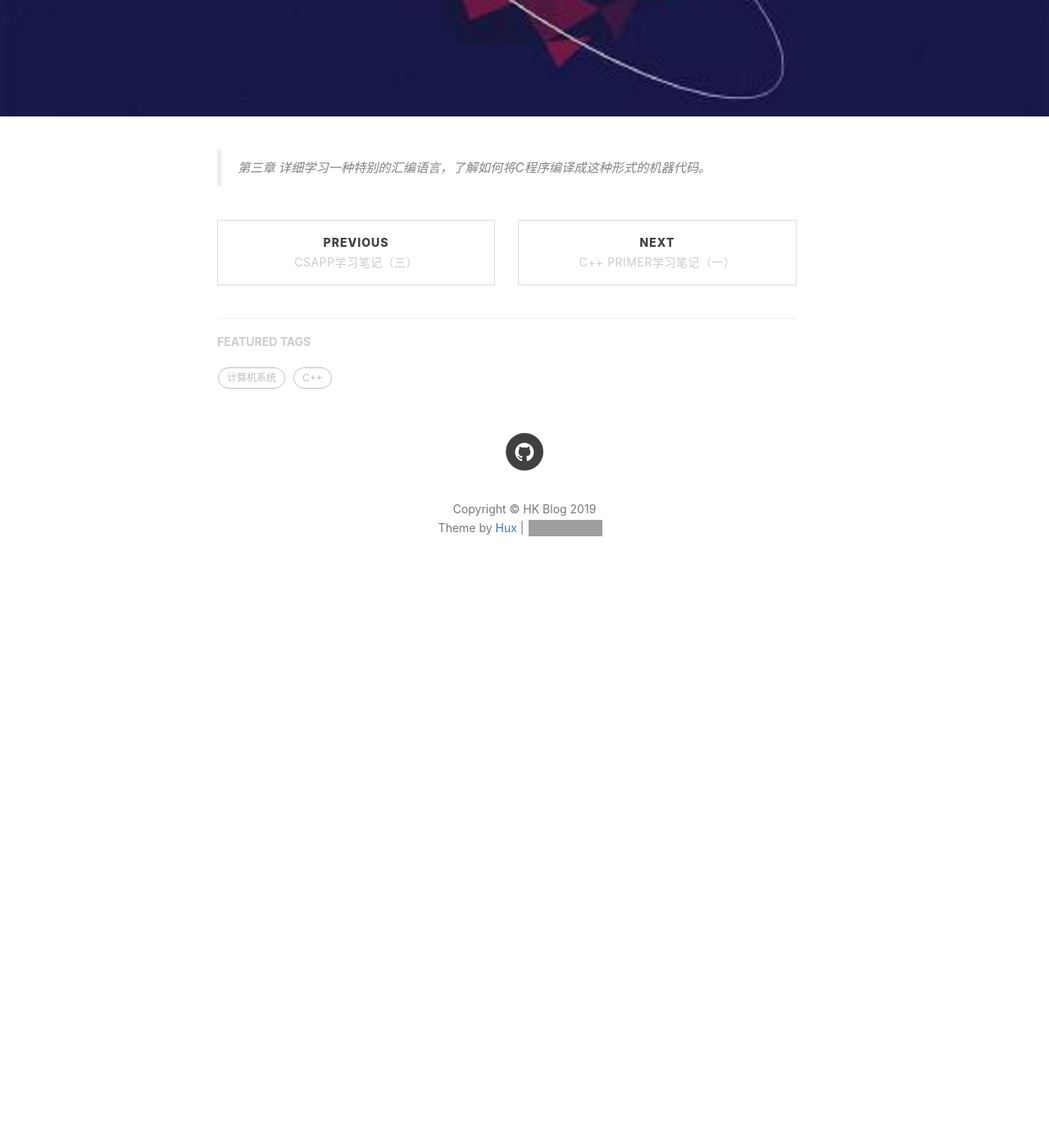
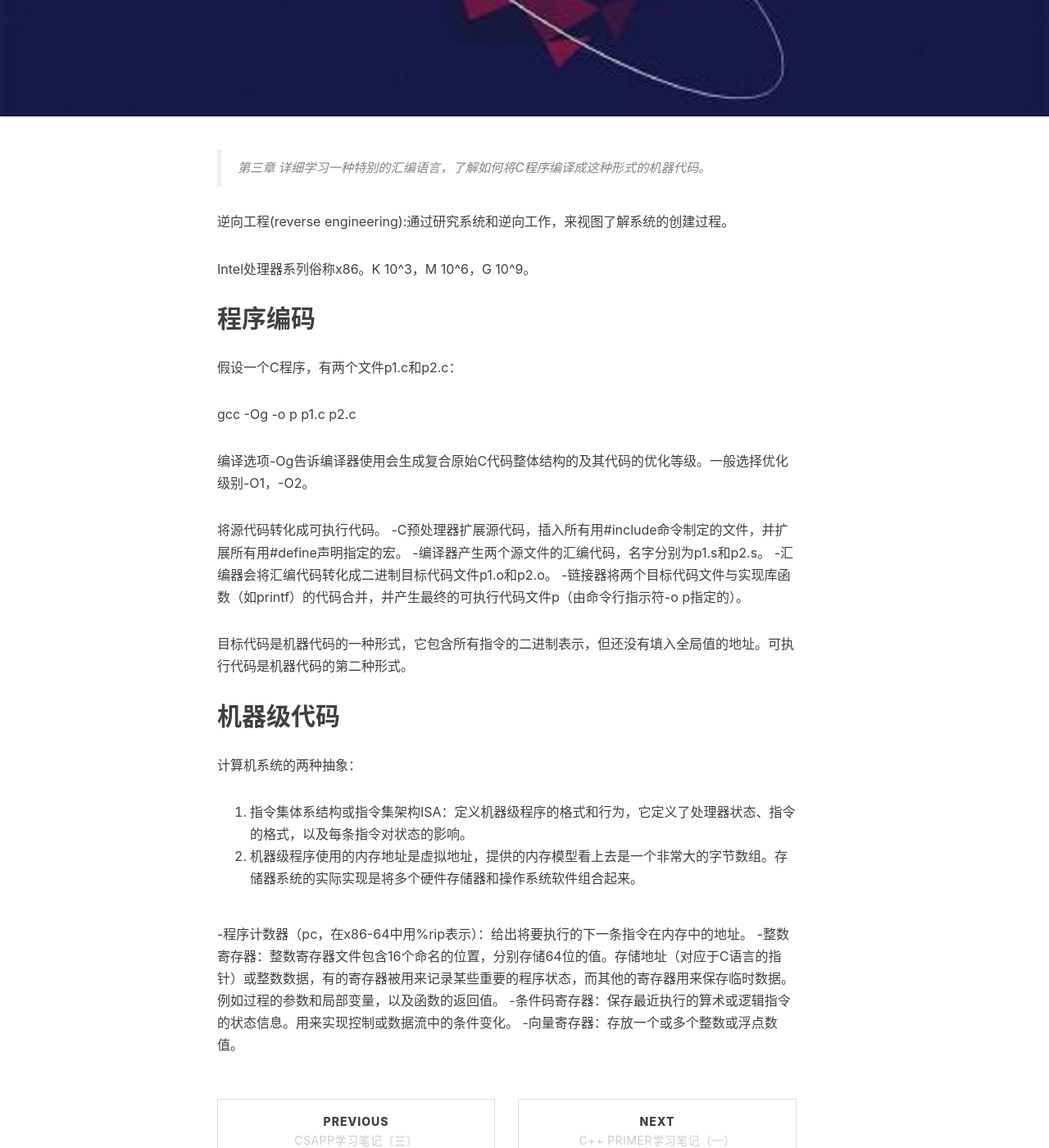
Before and after one commit to Hkaren78/Hkaren78.github.io, a Jekyll site: the page built from _posts/2019-01-28-CSAPP4.md, in a window 1280 px wide and 1400 px high, scrolled down 315 px. Shown: the whole window at 82% size. Built offline with Jekyll 4.4.1, drawn with Linux system fonts in a browser that asks for light colours; nearby versions of some CDN libraries; comment, search, counter and statistics services are not loaded; before the commit the page ends 1063 px from its top, so only the background shows below that; grey boxes are pictures that could not be loaded.

Commit message:
Update 2019-01-28-CSAPP4.md

```diff
--- a/_posts/2019-01-28-CSAPP4.md
+++ b/_posts/2019-01-28-CSAPP4.md
@@ -10,3 +10,34 @@ tags:
 ---
 
 > 第三章 详细学习一种特别的汇编语言，了解如何将C程序编译成这种形式的机器代码。
+
+逆向工程(reverse engineering):通过研究系统和逆向工作，来视图了解系统的创建过程。
+
+Intel处理器系列俗称x86。K 10^3，M 10^6，G 10^9。
+
+## 程序编码
+
+假设一个C程序，有两个文件p1.c和p2.c：
+
+gcc -Og -o p p1.c p2.c
+
+编译选项-Og告诉编译器使用会生成复合原始C代码整体结构的及其代码的优化等级。一般选择优化级别-O1，-O2。
+
+将源代码转化成可执行代码。
+-C预处理器扩展源代码，插入所有用#include命令制定的文件，并扩展所有用#define声明指定的宏。
+-编译器产生两个源文件的汇编代码，名字分别为p1.s和p2.s。
+-汇编器会将汇编代码转化成二进制目标代码文件p1.o和p2.o。
+-链接器将两个目标代码文件与实现库函数（如printf）的代码合并，并产生最终的可执行代码文件p（由命令行指示符-o p指定的）。
+
+目标代码是机器代码的一种形式，它包含所有指令的二进制表示，但还没有填入全局值的地址。可执行代码是机器代码的第二种形式。
+
+## 机器级代码
+
+计算机系统的两种抽象：
+1. 指令集体系结构或指令集架构ISA：定义机器级程序的格式和行为，它定义了处理器状态、指令的格式，以及每条指令对状态的影响。
+2. 机器级程序使用的内存地址是虚拟地址，提供的内存模型看上去是一个非常大的字节数组。存储器系统的实际实现是将多个硬件存储器和操作系统软件组合起来。
+
+-程序计数器（pc，在x86-64中用%rip表示）：给出将要执行的下一条指令在内存中的地址。
+-整数寄存器：整数寄存器文件包含16个命名的位置，分别存储64位的值。存储地址（对应于C语言的指针）或整数数据，有的寄存器被用来记录某些重要的程序状态，而其他的寄存器用来保存临时数据。例如过程的参数和局部变量，以及函数的返回值。
+-条件码寄存器：保存最近执行的算术或逻辑指令的状态信息。用来实现控制或数据流中的条件变化。
+-向量寄存器：存放一个或多个整数或浮点数值。
```
